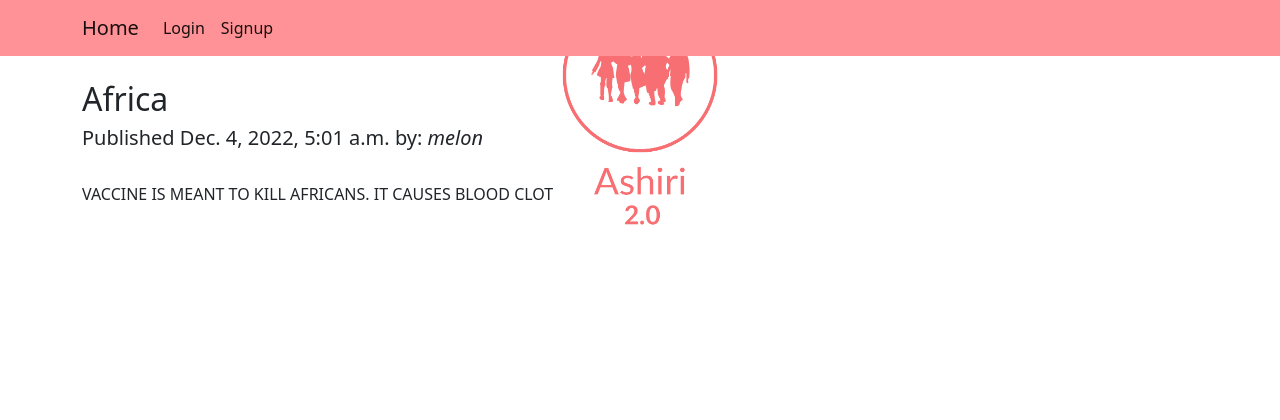
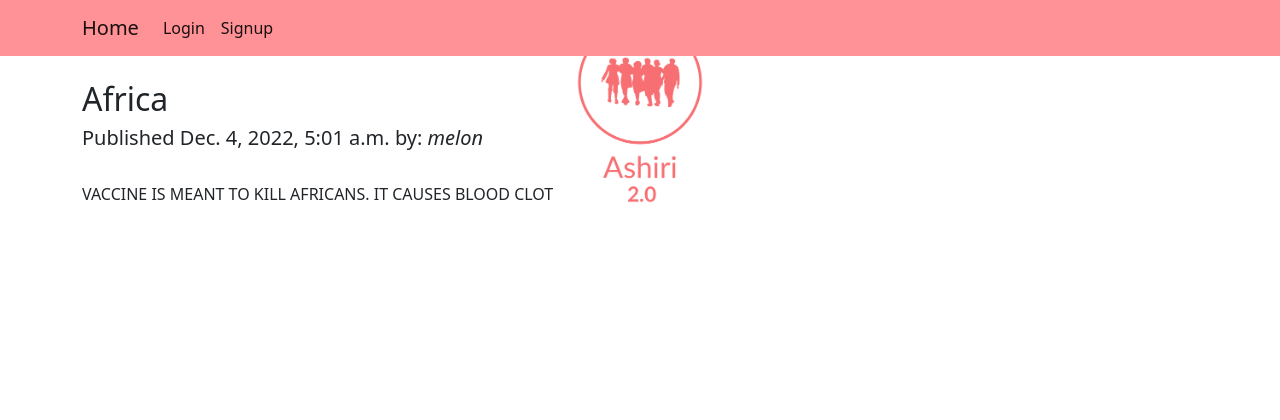
Before and after one commit to Nelly-ux10/Django-Finalprojec-App, a Django app: a page that uses ashiriblogapp/templates/ashiriblogapp/details.html in a window 1280 px wide. Shown: the top 420 px of the page. Run offline with Django 4.2, Linux system fonts and the light colour scheme; data comes from the database, SQL or seed files in the repository.

Commit message:
modified app

```diff
--- a/ashiriblogapp/templates/ashiriblogapp/details.html
+++ b/ashiriblogapp/templates/ashiriblogapp/details.html
@@ -11,7 +11,7 @@
 		body{
 			background: url("{% static 'ashiriblogapp/images/Ashiri-logos__transparent.png' %}");
 			background-repeat: no-repeat;
-			background-size: 25%;
+			background-size: 20%;
 			background-position: 50% 50%;
 		}
  </style>
--- a/ashiriblogapp/views.py
+++ b/ashiriblogapp/views.py
@@ -14,7 +14,7 @@ def about(request):
 def article_list(request):
 		article_list = blogs.objects.all().order_by('published')
 
-		paginator = Paginator(article_list, 5)
+		paginator = Paginator(article_list, 10)
 		page = request.GET.get('page')
 
 		try:
```
